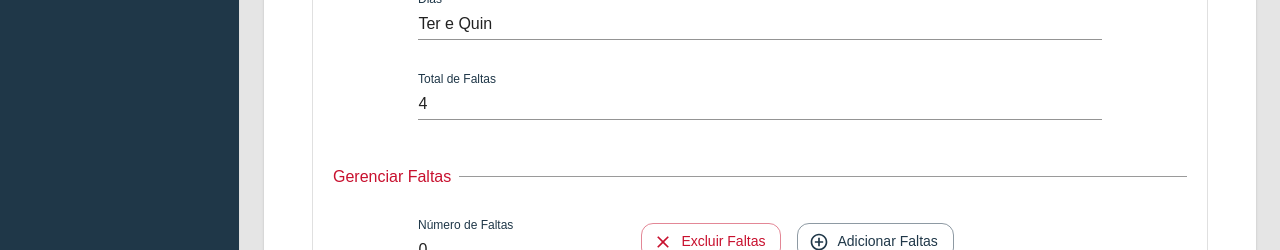
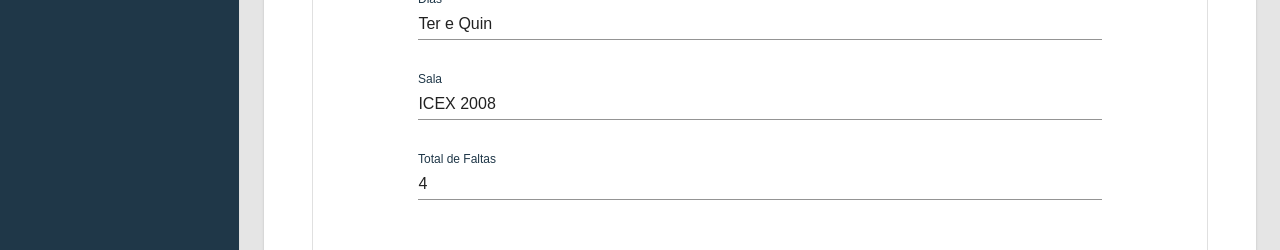
Before and after one commit to danielecassia/UFMiGo, a React (Vite) app in the folder client/: page /courseProfile/1 in a window 1280 px wide. Shown: the part 482-732 px from the top of the page. Built offline with nearby package versions, Linux system fonts and the light colour scheme.

Commit message:
ref no cadastro de materia

```diff
--- a/client/src/views/Courses/CourseProfile.jsx
+++ b/client/src/views/Courses/CourseProfile.jsx
@@ -79,6 +79,14 @@ const {palette}= useTheme();
                             />
                             <TextField
                                 id="standard-required"
+                                label="Sala"
+                                defaultValue="ICEX 2008"
+                                variant="standard"
+                                sx={{label: {color:palette.primary.main} }}
+                                InputProps={{readOnly: true}}
+                            />
+                            <TextField
+                                id="standard-required"
                                 label="Total de Faltas"
                                 defaultValue="4"
                                 variant="standard"
--- a/client/src/views/Courses/CourseRegister.jsx
+++ b/client/src/views/Courses/CourseRegister.jsx
@@ -32,18 +32,18 @@ export function CourseRegister() {
               label="Matéria" />}
           />
         </Stack>
-        <CustomLabel>Selecione o horário da aula</CustomLabel>
+        <CustomLabel>Selecione a sua turma</CustomLabel>
         <Stack spacing={3} sx={{ flex: 1 }}>
           <Autocomplete
           className={styles.fieldSetSelect}
           disableClearable
           id="horario"
           size="small"
-          options={courses.map(c=>({label:c.inicio}))}
+          options={courses.map(c=>({label:c.turma}))}
           // value={chosenChips}
           noOptionsText="Nenhum Escolhido"
           ChipProps={{ color: 'primary' }}
-          renderInput={(params) => <TextField {...params} label="Horário" />}
+          renderInput={(params) => <TextField {...params} label="Turma" />}
           />
         </Stack>
       </FormSection>
```
